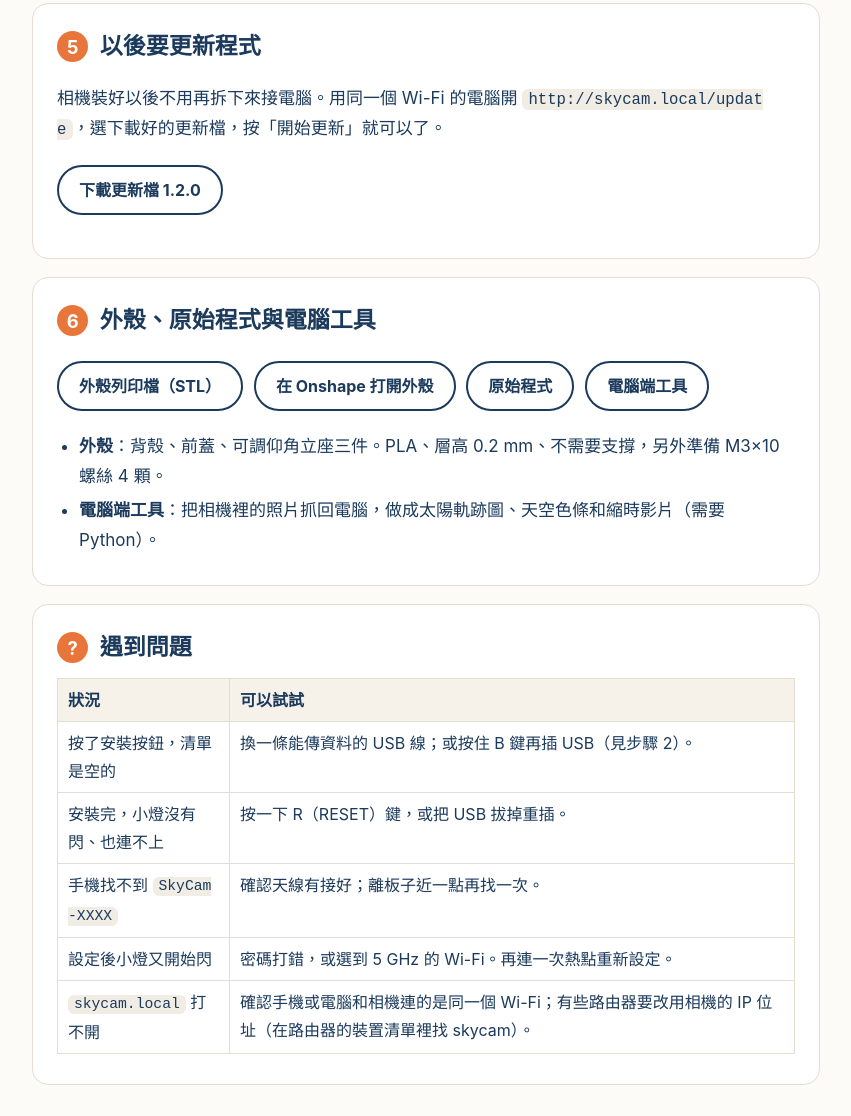
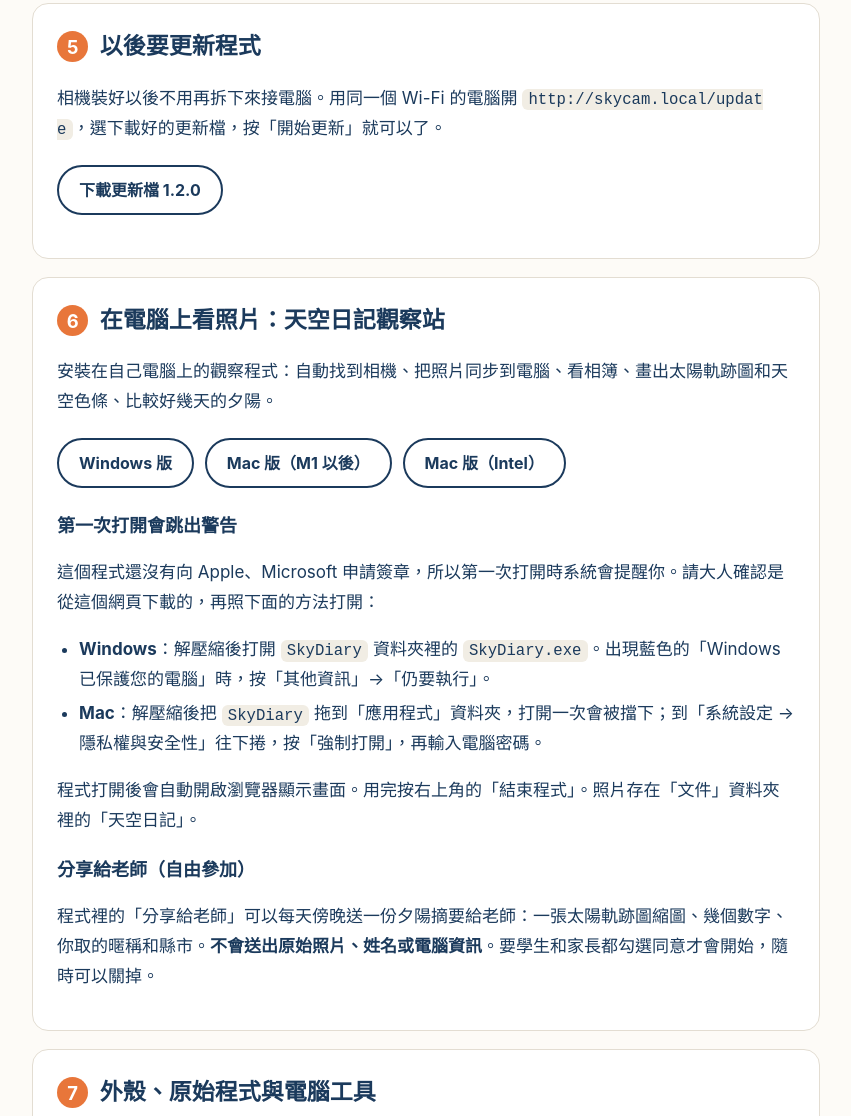
Before and after one commit to henrychao521/skycam, a plain HTML site: page index.html in a window 1280 px wide. Shown: the part 2151-3267 px from the top of the page, without its empty margins (214-1065 px from the left). Drawn offline with Linux system fonts and the light colour scheme.

Commit message:
打包改用 macos-15；網站加入觀察站下載說明
Co-Authored-By: Claude Opus 5.5 <noreply@anthropic.com>

```diff
--- a/index.html
+++ b/index.html
@@ -102,8 +102,27 @@
   <p><a class="btn sub" href="firmware/skycam-1.2.0.bin" download>下載更新檔 1.2.0</a></p>
 </section>
 
+<section id="app">
+  <h2><span class="n">6</span>在電腦上看照片：天空日記觀察站</h2>
+  <p>安裝在自己電腦上的觀察程式：自動找到相機、把照片同步到電腦、看相簿、畫出太陽軌跡圖和天空色條、比較好幾天的夕陽。</p>
+  <p>
+    <a class="btn sub" href="https://github.com/henrychao521/skycam/releases/latest/download/SkyDiary-Windows.zip">Windows 版</a>
+    <a class="btn sub" href="https://github.com/henrychao521/skycam/releases/latest/download/SkyDiary-macOS-AppleSilicon.zip">Mac 版（M1 以後）</a>
+    <a class="btn sub" href="https://github.com/henrychao521/skycam/releases/latest/download/SkyDiary-macOS-Intel.zip">Mac 版（Intel）</a>
+  </p>
+  <h3>第一次打開會跳出警告</h3>
+  <p>這個程式還沒有向 Apple、Microsoft 申請簽章，所以第一次打開時系統會提醒你。請大人確認是從這個網頁下載的，再照下面的方法打開：</p>
+  <ul>
+    <li><strong>Windows</strong>：解壓縮後打開 <code>SkyDiary</code> 資料夾裡的 <code>SkyDiary.exe</code>。出現藍色的「Windows 已保護您的電腦」時，按「其他資訊」→「仍要執行」。</li>
+    <li><strong>Mac</strong>：解壓縮後把 <code>SkyDiary</code> 拖到「應用程式」資料夾，打開一次會被擋下；到「系統設定 → 隱私權與安全性」往下捲，按「強制打開」，再輸入電腦密碼。</li>
+  </ul>
+  <p>程式打開後會自動開啟瀏覽器顯示畫面。用完按右上角的「結束程式」。照片存在「文件」資料夾裡的「天空日記」。</p>
+  <h3>分享給老師（自由參加）</h3>
+  <p>程式裡的「分享給老師」可以每天傍晚送一份夕陽摘要給老師：一張太陽軌跡圖縮圖、幾個數字、你取的暱稱和縣市。<strong>不會送出原始照片、姓名或電腦資訊</strong>。要學生和家長都勾選同意才會開始，隨時可以關掉。</p>
+</section>
+
 <section>
-  <h2><span class="n">6</span>外殼、原始程式與電腦工具</h2>
+  <h2><span class="n">7</span>外殼、原始程式與電腦工具</h2>
   <p>
     <a class="btn sub" href="downloads/skycam_stl.zip" download>外殼列印檔（STL）</a>
     <a class="btn sub" href="https://cad.onshape.com/documents/0527d4cbd4afc16e7d548c29" target="_blank" rel="noopener">在 Onshape 打開外殼</a>
```
Also changed, not shown: 1 other file.
